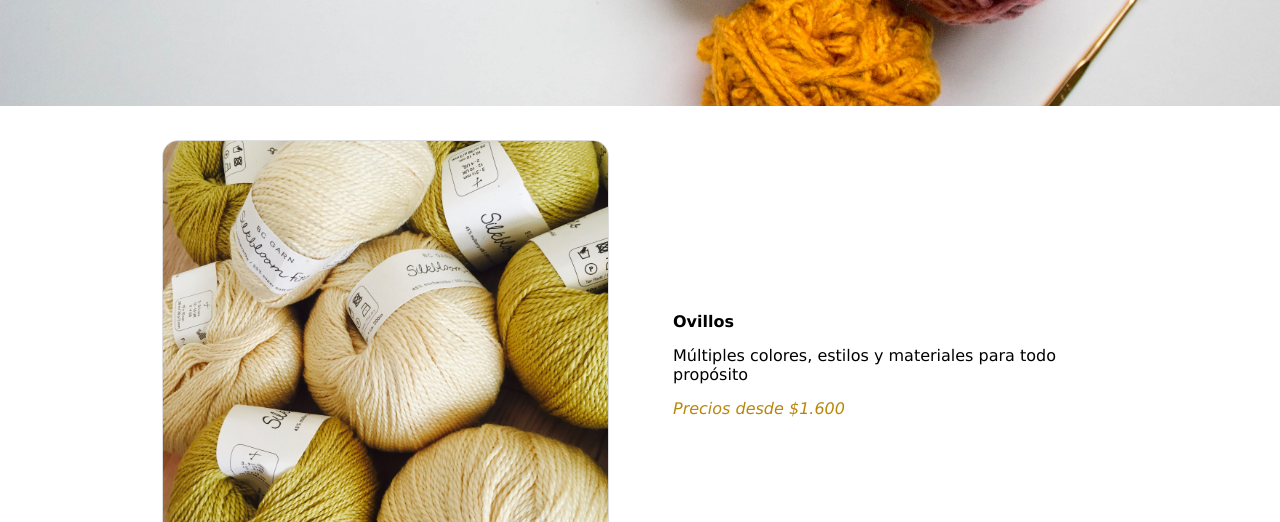
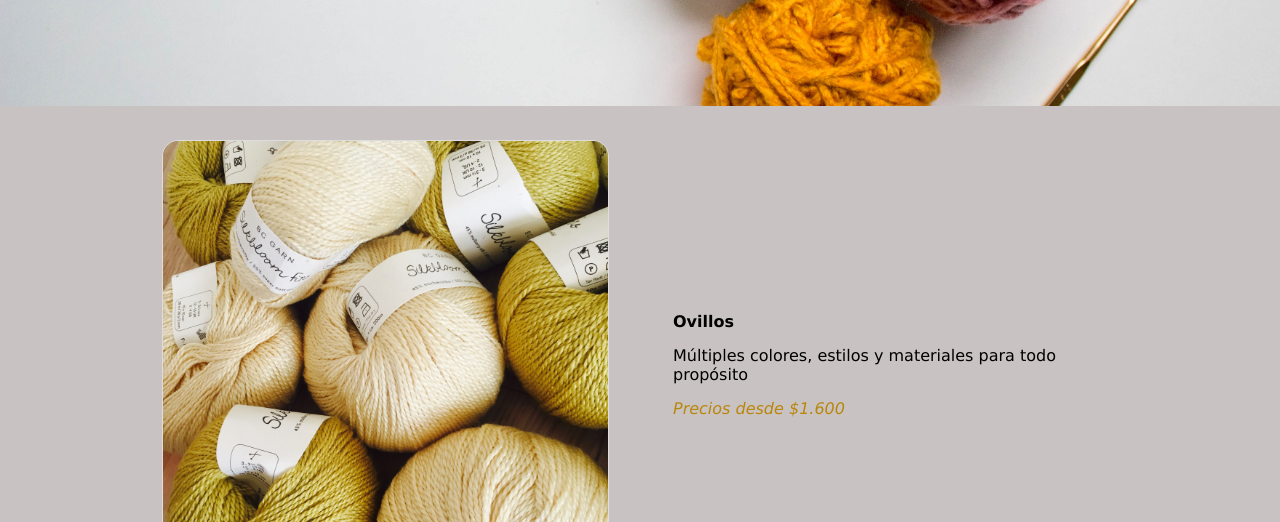
Before and after one commit to Isis-Veliz/desafio2_landing, a plain HTML site: page index.html in a window 1280 px wide. Shown: the part 278-800 px from the top of the page. Drawn offline with Linux system fonts and the light colour scheme.

Commit message:
cambia background en css

```diff
--- a/assets/css/style.css
+++ b/assets/css/style.css
@@ -1,8 +1,8 @@
 body {
   margin: 0px;
   font-family: 'Lucida Sans', 'Lucida Sans Regular', 'Lucida Grande', 'Lucida Sans Unicode', Geneva, Verdana, sans-serif;
+  background-color:rgb(201, 194, 194) ;
 }
-
 header {
   height: 6em;
   padding: 3em;
```
